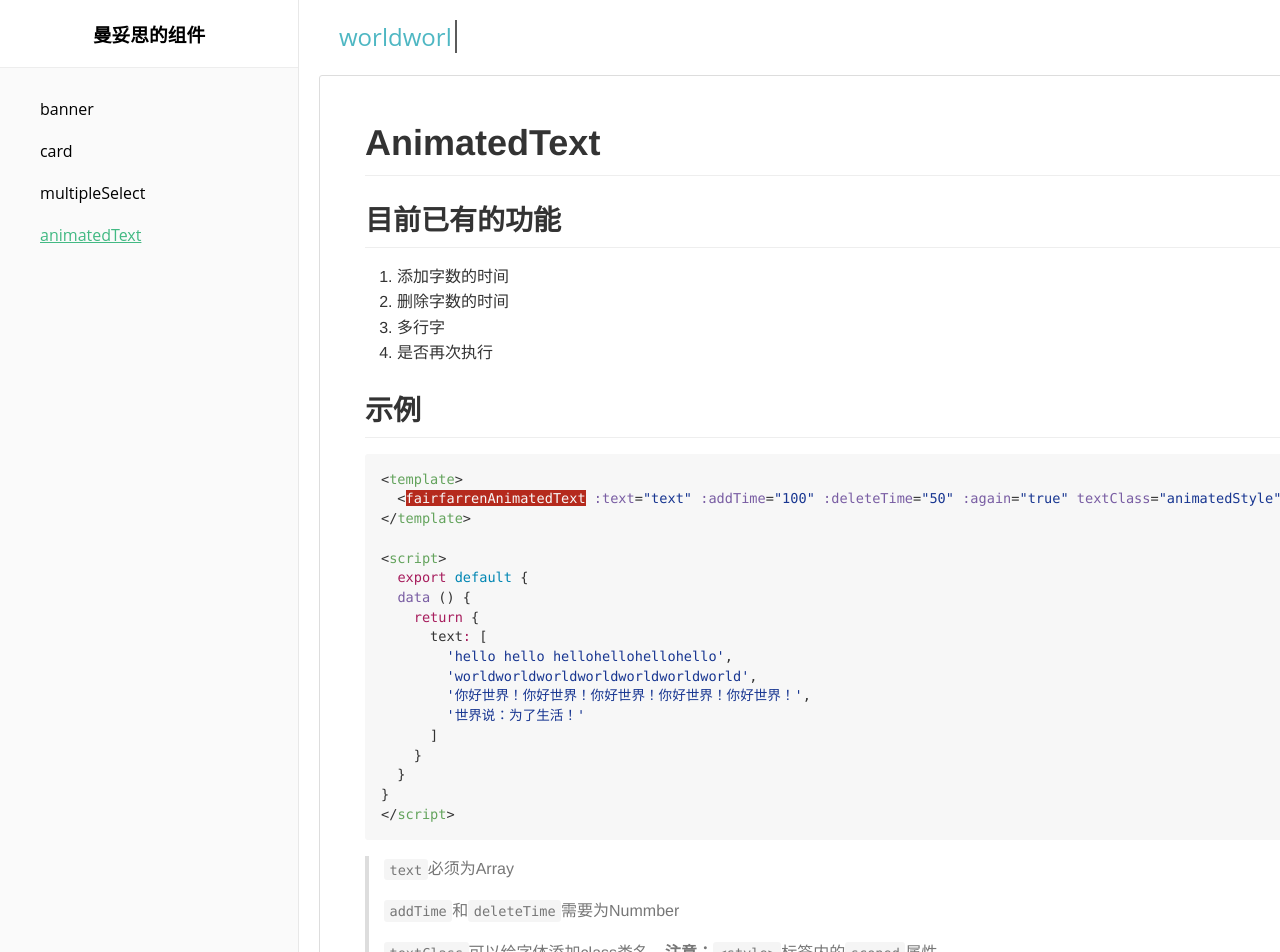
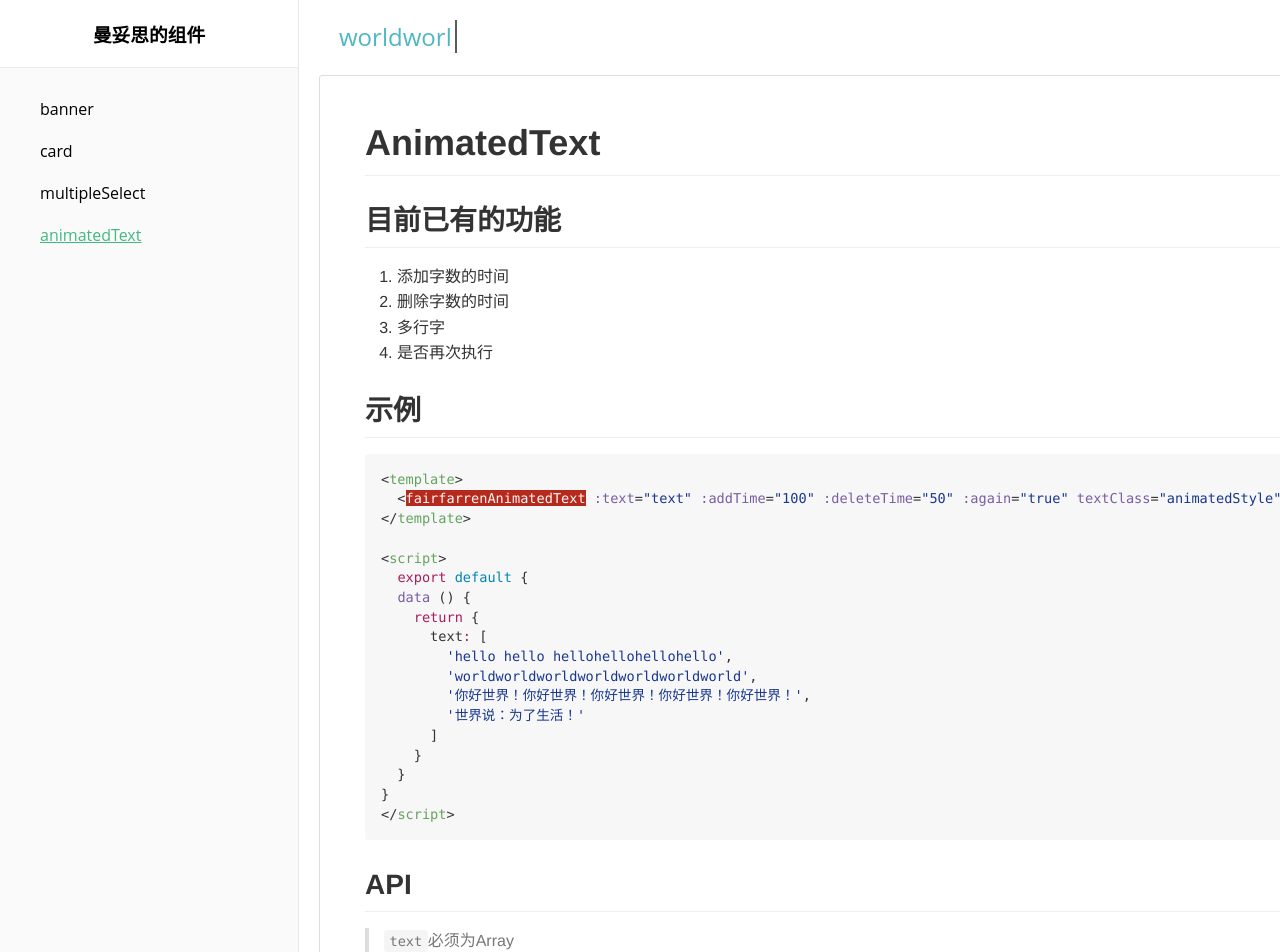
Before and after one commit to Fairfarren/vue-components, a Vue app: page /#/animatedText in a window 1280 px wide. Shown: the top 952 px of the page. Built offline with nearby package versions, Linux system fonts and the light colour scheme.

Commit message:
修改readme

```diff
--- a/src/views/box/animatedText/animatedTextReadMe.vue
+++ b/src/views/box/animatedText/animatedTextReadMe.vue
@@ -27,6 +27,7 @@
 <span class="pl-s1">  }</span>
 <span class="pl-s1">}</span>
 <span class="pl-s1"></span><span class="pl-s1">&lt;</span>/<span class="pl-ent">script</span>&gt;</pre></div>
+<h2>API</h2>
 <blockquote>
 <p><code>text</code>必须为Array</p>
 <p><code>addTime</code>和<code>deleteTime</code>需要为Nummber</p>
@@ -85,4 +86,3 @@
 export default {
 
 }
-</script>
```
Also changed, not shown: src/components/animatedText/README.md.
